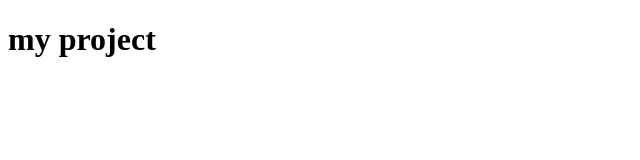
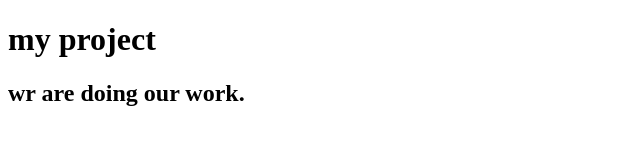
Before and after one commit to mahmudurrahman75/my-new-website, a plain HTML site: page index.html in a window 1280 px wide. Shown: the whole page, without its empty margins (0-640 px from the left). Drawn offline with Linux system fonts and the light colour scheme.

Commit message:
learned githud

```diff
--- a/index.html
+++ b/index.html
@@ -8,5 +8,6 @@
 </head>
 <body>
 <h1>my project</h1>
+<h2>wr are doing our work.</h2>
 </body>
 </html>
```
